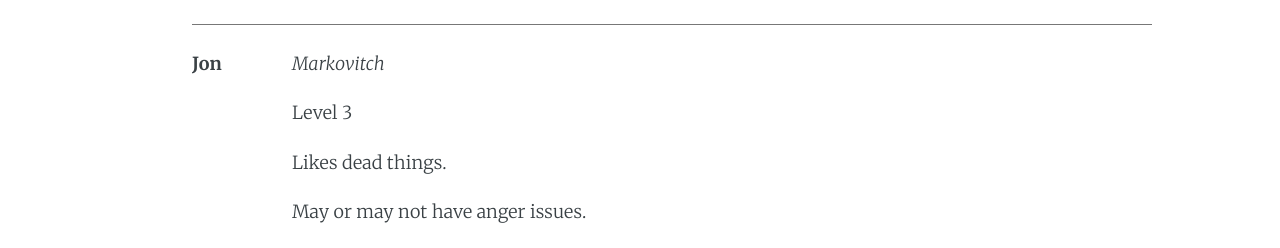
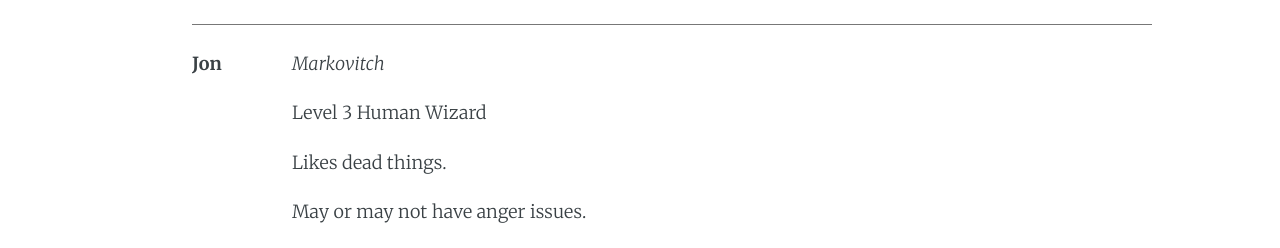
Before and after one commit to royally-handmade/royally-handmade.github.io, a Jekyll site: the page built from index.html, in a window 1280 px wide. Shown: the part 2082-2330 px from the top of the page. Built offline with Jekyll 4.4.1, drawn with Linux system fonts in a browser that asks for light colours; nearby versions of some CDN libraries; the list of posts is cut into pages by our own code.

Commit message:
more edits to home page

```diff
--- a/index.html
+++ b/index.html
@@ -50,7 +50,7 @@ character_level: 3
         <hr />
         <dt>Jon</dt>
         <dd><i>Markovitch</i></dd>
-        <dd>Level {{ page.character_level }}</dd>
+        <dd>Level {{ page.character_level }} Human Wizard</dd>
         <dd>Likes dead things.</dd>
         <dd>May or may not have anger issues.</dd>
         <hr />
--- a/props.html
+++ b/props.html
@@ -47,7 +47,7 @@ layout: page
     </ul>
 </p>
 <p>
-    <h2>Letts</h2>
+    <h2>Letters</h2>
 </p>
 <p>
     <h2>Maps</h2>
```
